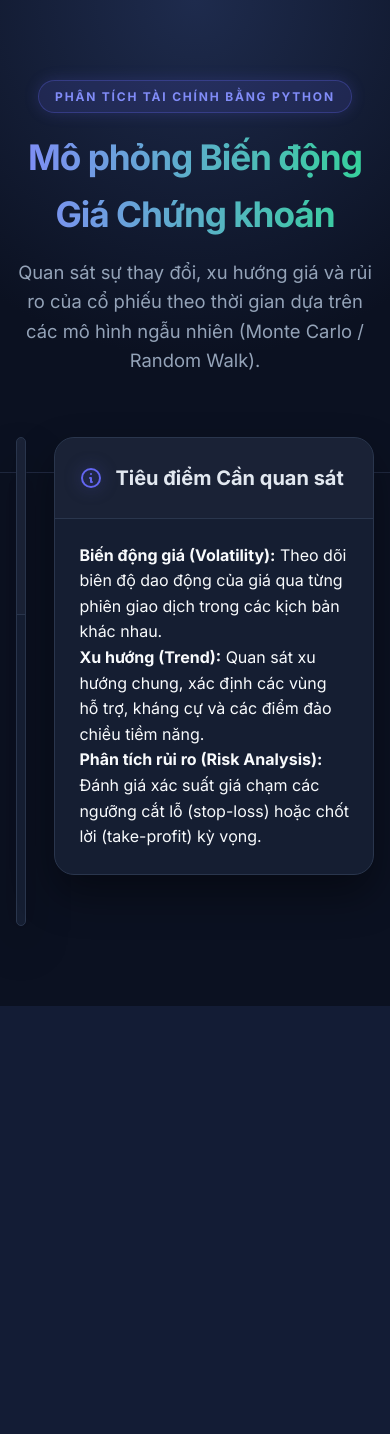
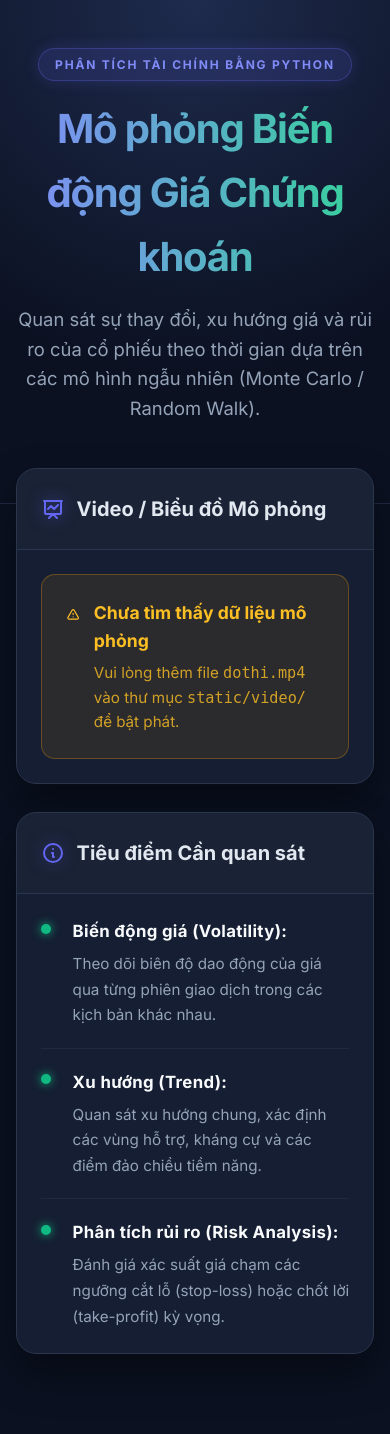
Before and after one commit to nhatle07062007-cmyk/giuaki, a FastAPI app: page / in a window 390 px wide. Before the commit the page ends 1006 px from the top, so only its background shows below. Run offline with FastAPI, Linux system fonts and the light colour scheme.

Commit message:
Add responsive stock market styling

```diff
--- a/static/css/style.css
+++ b/static/css/style.css
@@ -155,4 +155,58 @@
 /* --- DANH SÁCH PHÂN TÍCH (NEON ACCENTS) --- */
 .custom-list {
   list-style: none;
+  padding: 0;
 }
+
+.custom-list li {
+  padding: 1.25rem 0;
+  border-bottom: 1px solid rgba(255, 255, 255, 0.05);
+  position: relative;
+  padding-left: 2rem;
+}
+
+.custom-list li:last-child { border-bottom: none; padding-bottom: 0; }
+.custom-list li:first-child { padding-top: 0; }
+
+/* Chấm Bullet phát sáng như biểu đồ chứng khoán */
+.custom-list li::before {
+  content: '';
+  position: absolute;
+  left: 0;
+  top: 1.6rem;
+  width: 10px;
+  height: 10px;
+  background: var(--accent);
+  border-radius: 50%;
+  box-shadow: 0 0 10px var(--accent);
+}
+
+.custom-list li:first-child::before { top: 0.35rem; }
+
+.custom-list strong {
+  display: block;
+  margin-bottom: 6px;
+  color: #f8fafc;
+  font-size: 1.05rem;
+  letter-spacing: 0.02em;
+}
+
+.custom-list span {
+  color: var(--text-muted);
+  font-size: 0.95rem;
+  line-height: 1.5;
+}
+
+/* --- TƯƠNG THÍCH ĐIỆN THOẠI (RESPONSIVE) --- */
+@media (max-width: 900px) {
+  .grid {
+    grid-template-columns: 1fr;
+  }
+  .hero {
+    padding-top: 3rem;
+    padding-bottom: 5rem;
+  }
+  .hero h1 {
+    font-size: 2.5rem;
+  }
+}
```
